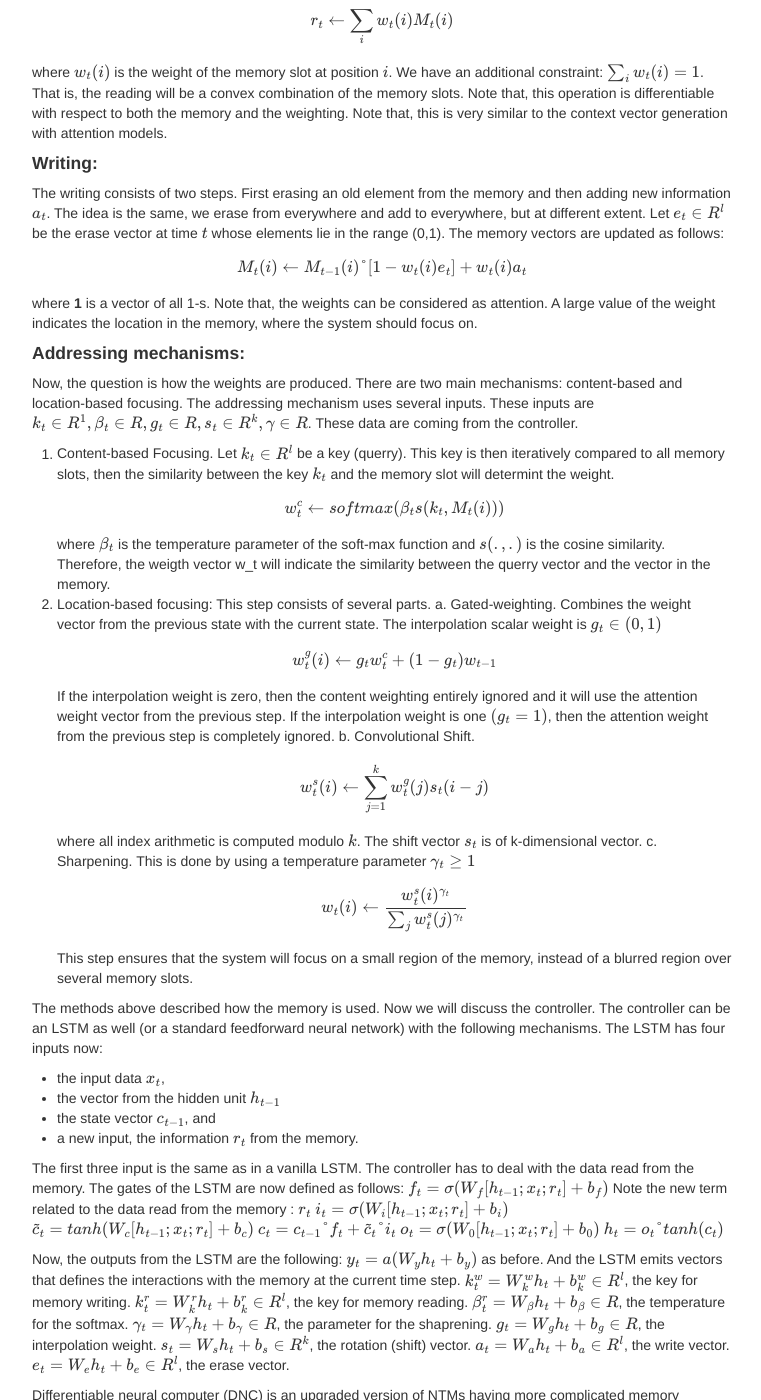
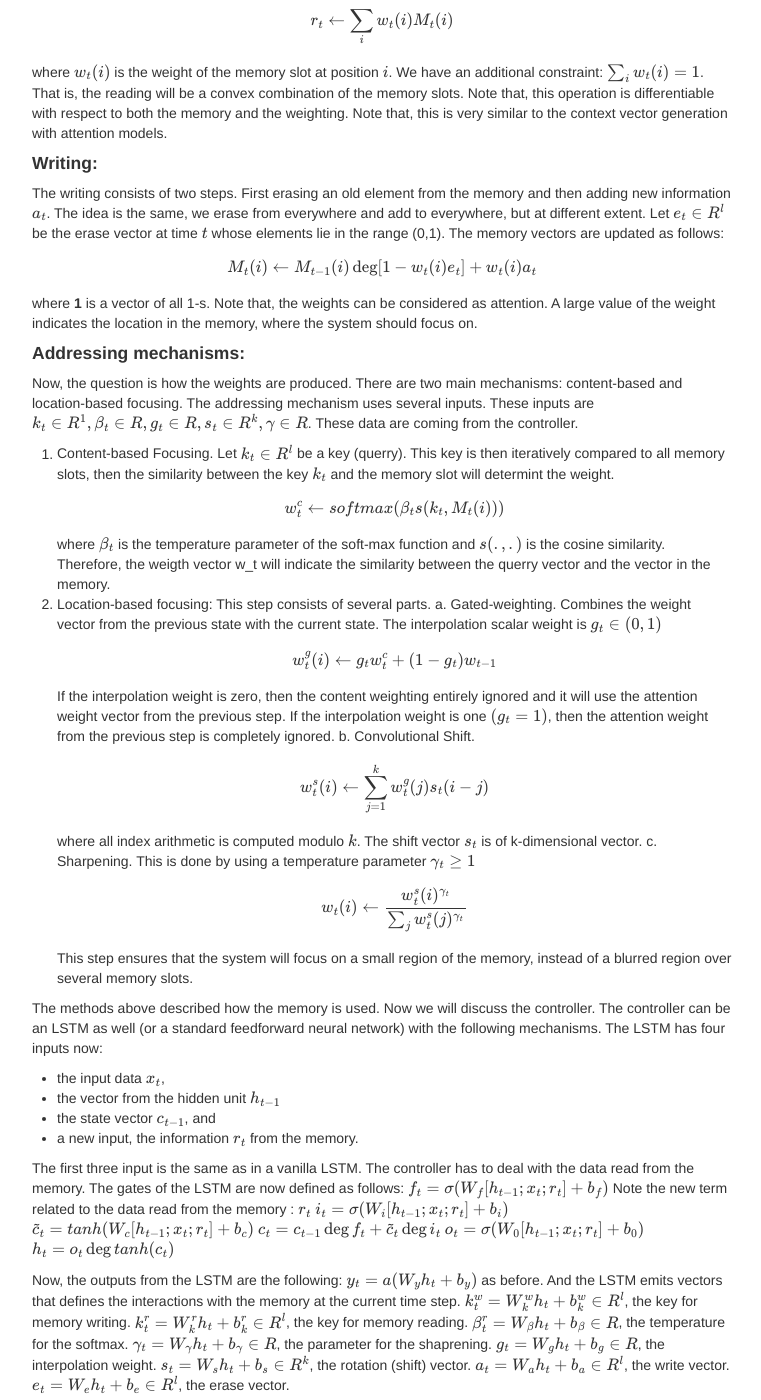
Before and after one commit to kfattila/kfattila.github.io, a Jekyll site: the page built from pages/NTM.md, in a window 1280 px wide and 1400 px high, scrolled down 520 px. Shown: the whole window, without its empty margins (258-1019 px from the left). Built offline with Jekyll 4.4.1, drawn with Linux system fonts in a browser that asks for light colours; formulas are drawn with MathJax 3; comment, search, counter and statistics services are not loaded.

Commit message:
Lectures

```diff
--- a/pages/NTM.md
+++ b/pages/NTM.md
@@ -23,7 +23,7 @@ Note that, this operation is differentiable with respect to both the memory and
 #### Writing:
 
 The writing consists of two steps. First erasing an old element from the memory and then adding new information \\(a_{t}\\). The idea is the same, we erase from everywhere and add to everywhere, but at different extent. Let \\(e_{t} \in R^{l}\\) be the erase vector at time \\(t\\) whose elements lie in the range (0,1). The memory vectors are updated as follows:
-\\[M_{t}(i) \leftarrow M_{t-1}(i)\degree [1 − w_{t}(i)e_{t}] + w_{t}(i)a_{t}\\]
+\\[M_{t}(i) \leftarrow M_{t-1}(i)\deg [1 − w_{t}(i)e_{t}] + w_{t}(i)a_{t}\\]
 where **1** is a vector of all 1-s.
 Note that, the weights can be considered as attention. A large value of the weight indicates the location in the memory, where the system should focus on.
 
@@ -58,9 +58,9 @@ The controller has to deal with the data read from the memory. The gates of the
 Note the new term related to the data read from the memory : \\(r_{t}\\)
 \\(i_{t} = \sigma(W_{i}[h_{t-1};x_{t};r_{t}] + b_{i}) \\)
 \\(\widetilde{c}\_{t} = tanh(W_{c}[h_{t-1};x_{t};r_{t}] + b_{c}) \\)
-\\(c_{t} = c_{t-1}\degree f_{t} + \widetilde{c}\_{t}\degree i_{t} \\)
+\\(c_{t} = c_{t-1}\deg f_{t} + \widetilde{c}\_{t}\deg i_{t} \\)
 \\(o_{t} = \sigma(W_{0}[h_{t-1};x_{t};r_{t}] + b_{0}) \\)
-\\(h_{t} = o_{t}\degree tanh(c_{t}) \\)
+\\(h_{t} = o_{t}\deg tanh(c_{t}) \\)
 
 Now, the outputs from the LSTM are the following:
 \\(y_{t} = a(W_{y}h_{t} + b_{y})\\) as before.
```
